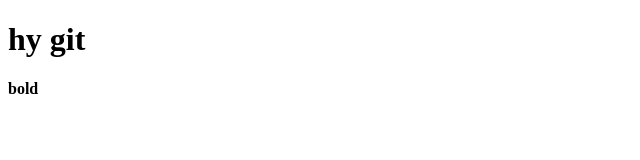
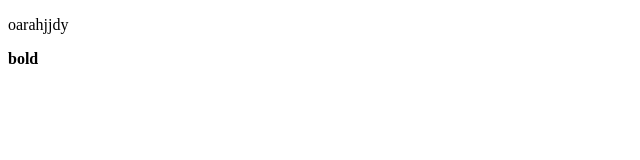
Before and after one commit to Shirisha313/remote, a plain HTML site: page index.html in a window 1280 px wide. Shown: the whole page, without its empty margins (0-640 px from the left). Drawn offline with Linux system fonts and the light colour scheme.

Commit message:
added paragraph tag

```diff
--- a/index.html
+++ b/index.html
@@ -6,7 +6,7 @@
     <title>Document</title>
 </head>
 <body>
-    <h1>hy git</h1>
+    <p>oarahjjdy</p>
 
     <b>bold</b>
 </body>
```
